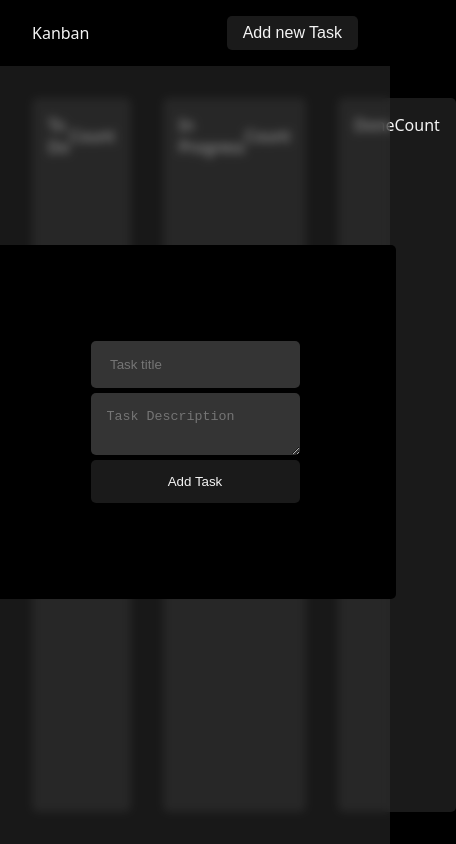
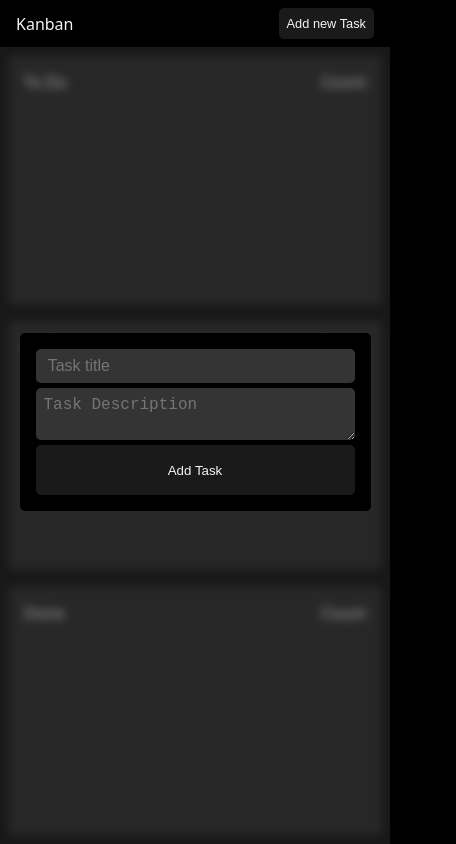
Before and after one commit to Amanrai1201/Kanban_board, a plain HTML site: page index.html in a window 390 px wide. Both pictures are taken after a click on the button "Add new Task". Shown: the whole page, 456 px wide, since content can reach past the window. Drawn offline with Linux system fonts and the light colour scheme.

Commit message:
Refactor CSS for improved structure and readability

```diff
--- a/style.css
+++ b/style.css
@@ -181,4 +181,72 @@ section .task-column .task button {
     width: 100%;
     background-color: rgba(61, 61, 61, 0.404);
     backdrop-filter: blur(5px);
+
 }
+@media (max-width: 768px) {
+    nav {
+        padding: var(--padding-m);
+    }
+
+    nav .left {
+        font-size: 1.2rem;
+    }
+
+    nav button {
+        font-size: 0.9rem;
+        padding: var(--padding-s);
+    }
+
+    section {
+        flex-direction: column;
+        gap: var(--padding-m);
+        padding: var(--padding-m);
+    }
+
+    section .task-column {
+        width: 100%;
+    }
+
+    .modal .center {
+        padding: var(--padding-l);
+        width: 90%;
+        max-width: 400px;
+    }
+
+    .modal .center input,
+    .modal .center textarea {
+        font-size: 1rem;
+    }
+
+    .modal .center button {
+        height: 6vh;
+    }
+}
+
+@media (max-width: 480px) {
+    nav {
+        padding: var(--padding-s) var(--padding-m);
+    }
+
+    nav .left {
+        font-size: 1rem;
+    }
+
+    nav button {
+        font-size: 0.8rem;
+        padding: var(--padding-s);
+    }
+
+    section {
+        padding: var(--padding-s);
+    }
+
+    .modal .center {
+        padding: var(--padding-m);
+    }
+
+    .modal .center input,
+    .modal .center textarea {
+        padding: var(--padding-s);
+    }
+}
```
